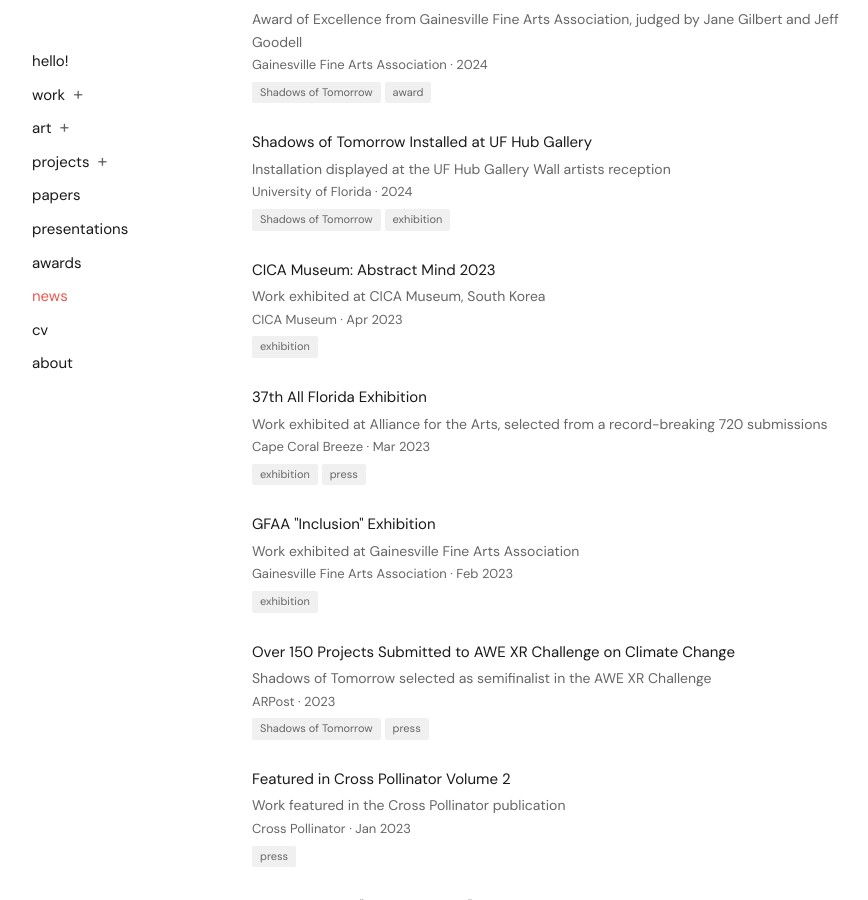
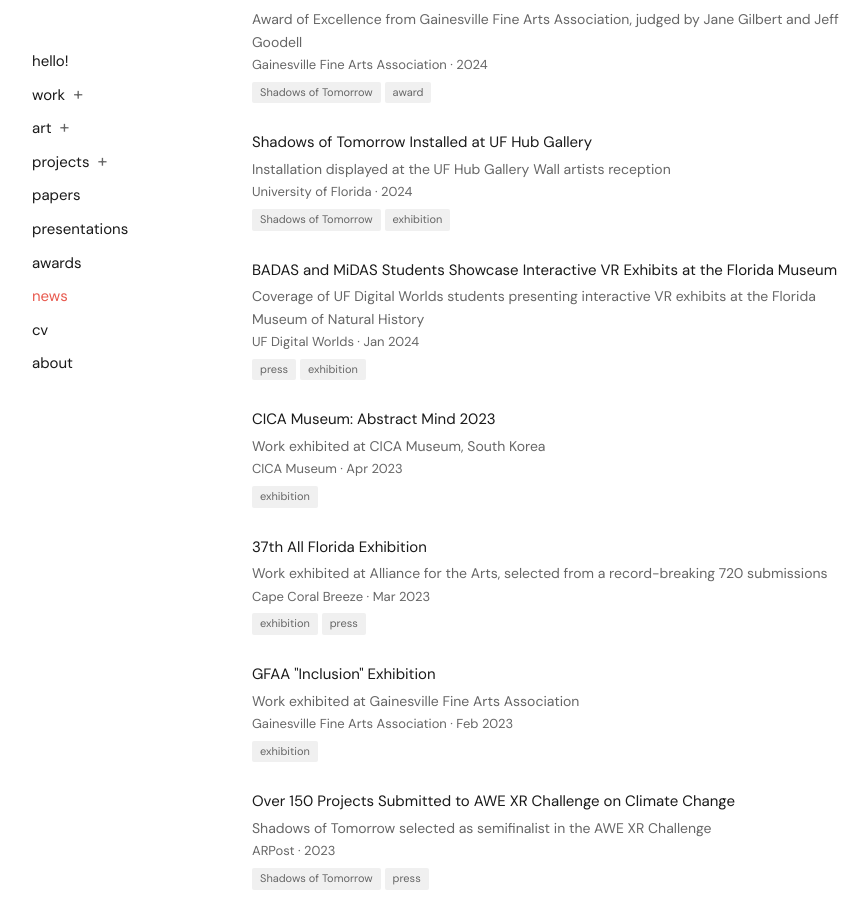
Before and after one commit to austin-from-ais/austinstanbury, a Jekyll site: the page built from news.html, in a window 1280 px wide and 900 px high, scrolled down 1264 px. Shown: the whole window, without its empty margins (16-884 px from the left). Built offline with Jekyll 4.4.1, drawn with Linux system fonts in a browser that asks for light colours.

Commit message:
Add BADAS/MiDAS Florida Museum showcase to news
Linked to UF Digital Worlds Medium coverage; slotted as
the earliest 2024 entry (Jan 2024).

Co-Authored-By: Claude Opus 4.7 (1M context) <noreply@anthropic.com>

```diff
--- a/news.html
+++ b/news.html
@@ -110,6 +110,16 @@ permalink: /news/
         <p class="item-meta">University of Florida · 2024</p>
         <span class="news-tags">
             <span class="news-tag">Shadows of Tomorrow</span>
+            <span class="news-tag">exhibition</span>
+        </span>
+    </li>
+
+    <li data-tags="press exhibition">
+        <p class="item-title"><a href="https://ufdigitalworlds.medium.com/badas-and-midas-students-showcase-interactive-vr-exhibits-at-the-florida-museum-a872e43bde0c" target="_blank">BADAS and MiDAS Students Showcase Interactive VR Exhibits at the Florida Museum</a></p>
+        <p class="item-subtitle">Coverage of UF Digital Worlds students presenting interactive VR exhibits at the Florida Museum of Natural History</p>
+        <p class="item-meta">UF Digital Worlds · Jan 2024</p>
+        <span class="news-tags">
+            <span class="news-tag">press</span>
             <span class="news-tag">exhibition</span>
         </span>
     </li>
```
